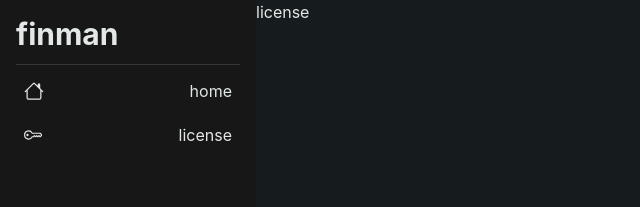
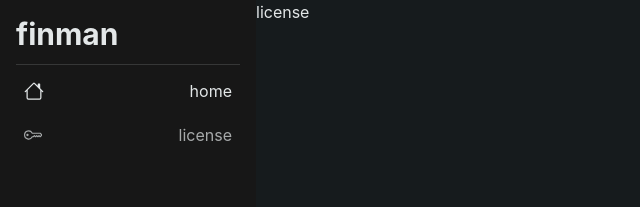
Before and after one commit to aixoio/finman, a SvelteKit app: page /license in a window 1280 px wide. Shown: the top 207 px of the page, without its empty margins (0-640 px from the left). Built offline with nearby package versions, Linux system fonts and the light colour scheme.

Commit message:
add current with 70%

```diff
--- a/src/routes/SidebarLink.svelte
+++ b/src/routes/SidebarLink.svelte
@@ -1,4 +1,5 @@
 <script lang="ts">
+    import { page } from "$app/state";
     import type { Snippet } from "svelte";
 
     interface Props {
@@ -12,9 +13,18 @@
 
 <a
     {href}
-    class="flex cursor-pointer items-center gap-2 rounded px-2 py-0.5 hover:bg-foreground/5 active:bg-foreground/20"
+    class="flex cursor-pointer items-center gap-2 rounded px-2 py-0.5 hover:bg-foreground/5 active:bg-foreground/20 select-none"
+    class:current={page.url.pathname == href}
 >
     {@render icon()}
     <div class="w-full"></div>
     {@render children()}
 </a>
+
+<style lang="postcss">
+    @reference "tailwindcss";
+
+    .current {
+        @apply opacity-70;
+    }
+</style>
--- a/src/routes/layout.css
+++ b/src/routes/layout.css
@@ -1,6 +1,6 @@
 @import "tailwindcss";
 
-@theme {
+@theme inline {
     --color-foreground: var(--color-mist-200);
     --color-background: var(--color-mist-900);
     --color-background-dark: var(--color-neutral-900);
```
